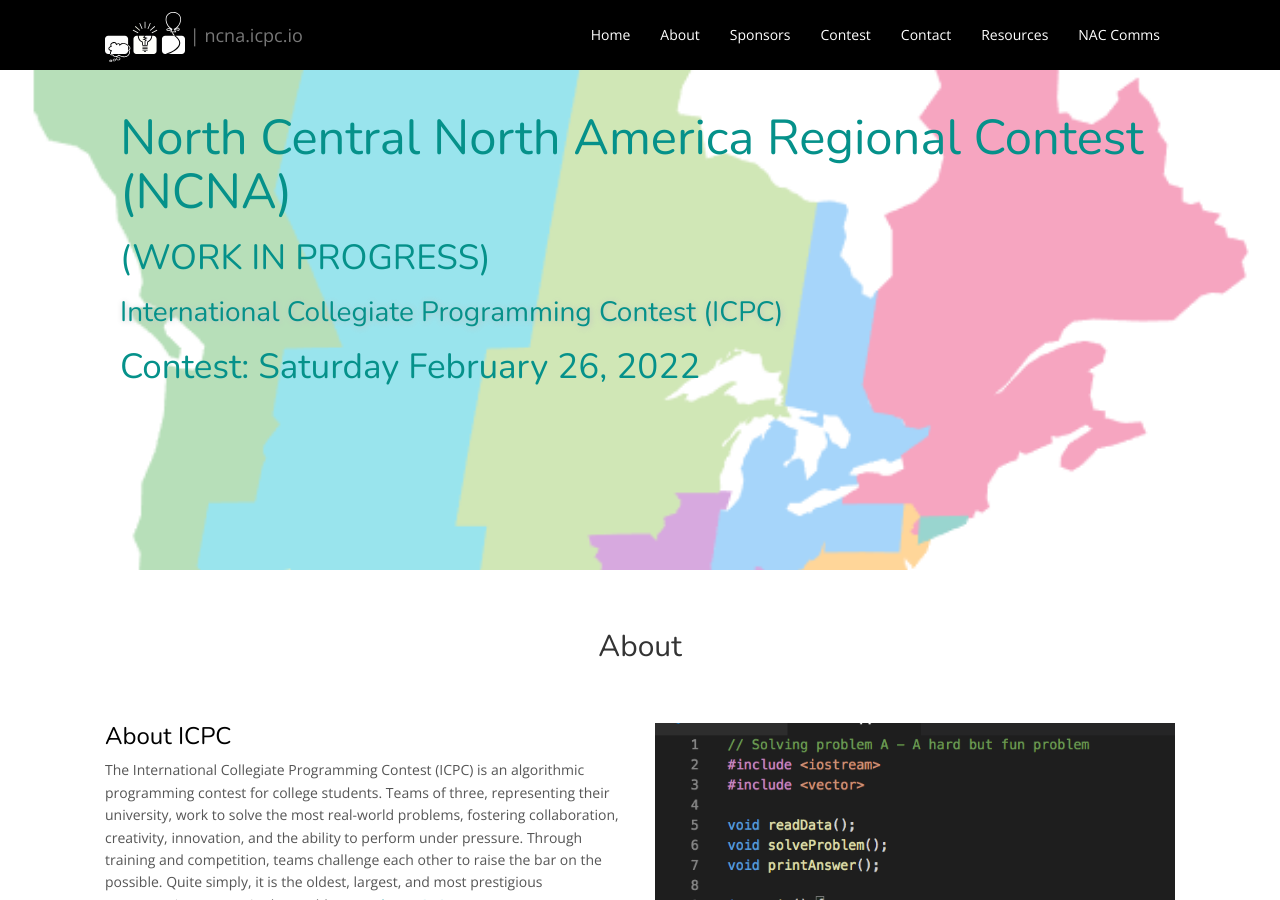
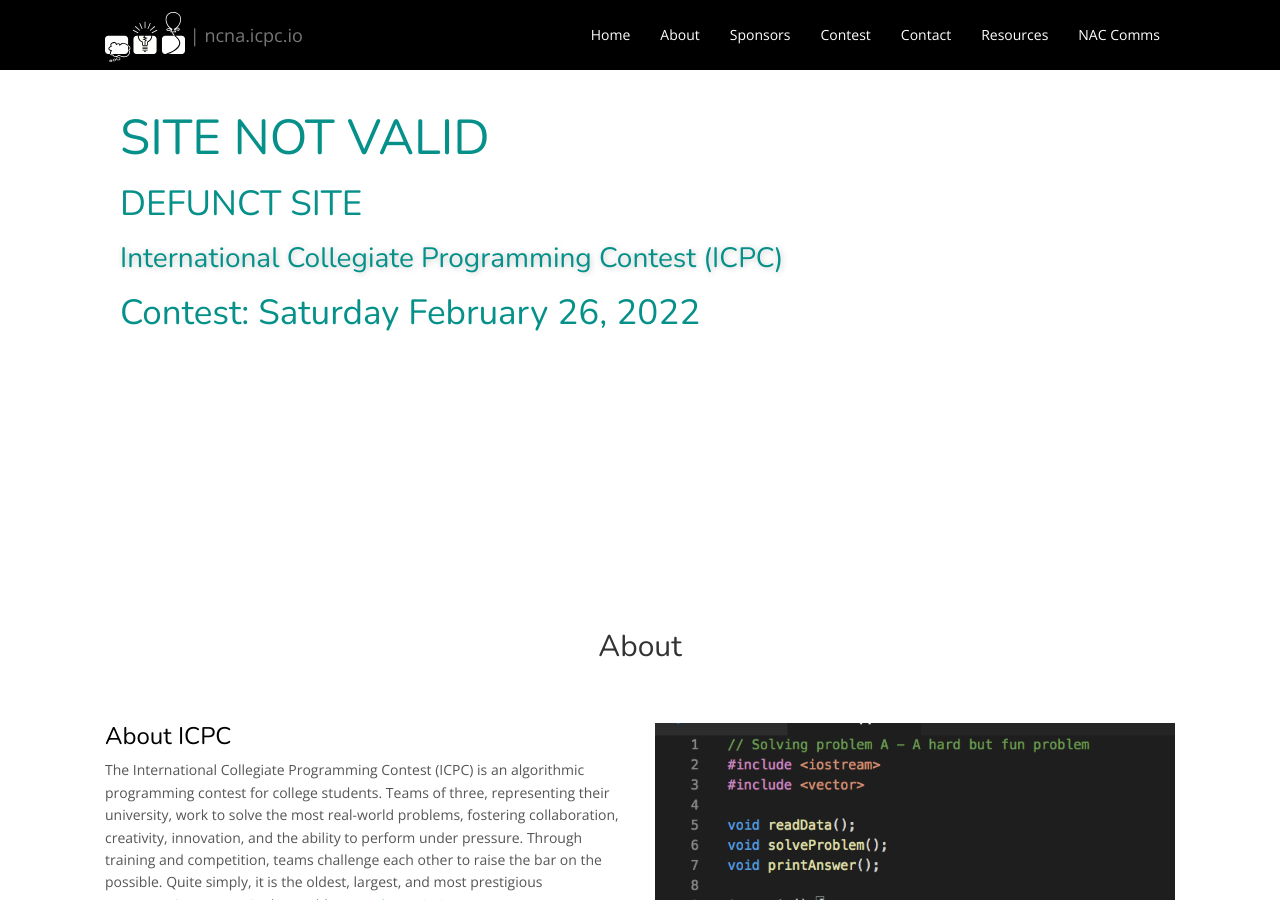
Before and after one commit to icpc/north-central-website, a Jekyll site: the page built from docs/index.html, in a window 1280 px wide and 900 px high. Built offline with Jekyll 4.4.1, drawn with Linux system fonts in a browser that asks for light colours; nearby versions of some CDN libraries.

Commit message:
removing site

```diff
--- a/docs/_data/main.yml
+++ b/docs/_data/main.yml
@@ -6,10 +6,10 @@
 
 # Banner
 banner:
-  bg-img: /img/ncna_region_img.png
+  bg-img:
   image: #/img/ncna_region_img.png #/img/mountains.png #banner image on left side
-  title: North Central North America Regional Contest (NCNA)
-  title2: (WORK IN PROGRESS)
+  title: SITE NOT VALID
+  title2: DEFUNCT SITE
   description: International Collegiate Programming Contest (ICPC)
   contest_date: Saturday February 26, 2022
 
```
